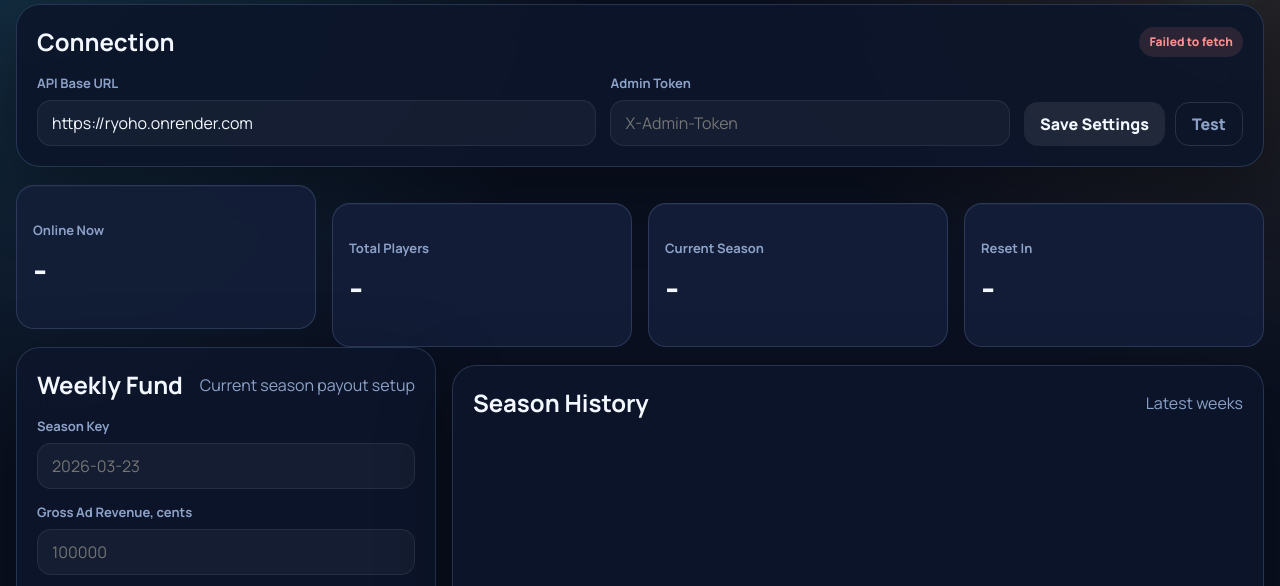
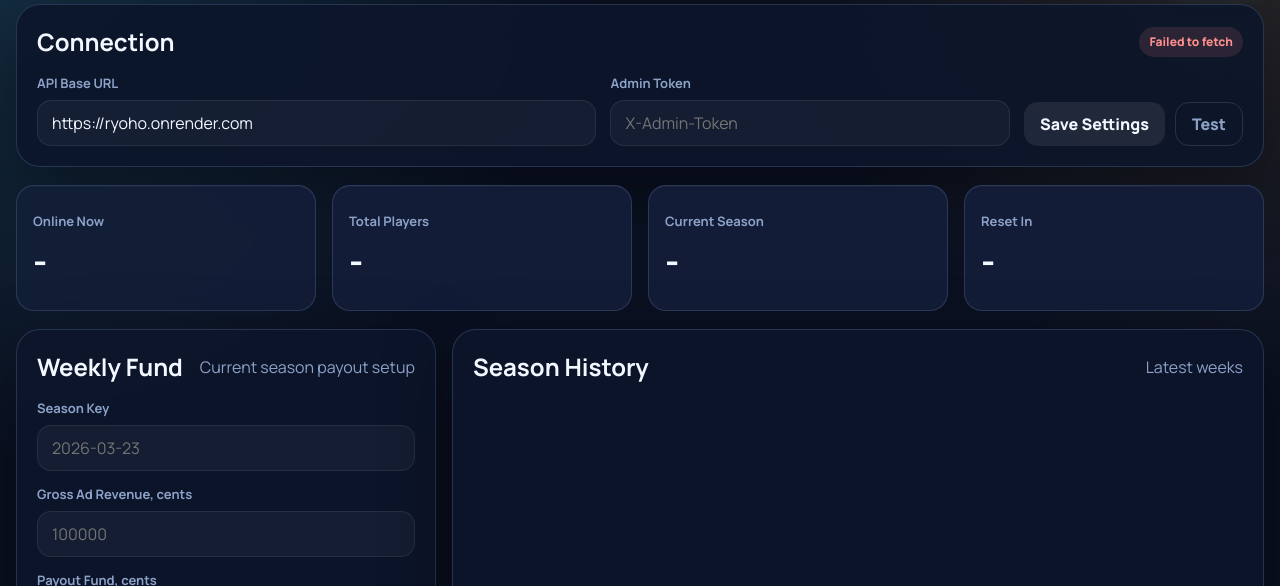
Before and after one commit to Aliev222/websitecard, a plain HTML site: page index.html in a window 1280 px wide. Shown: the part 139-725 px from the top of the page. Drawn offline with Linux system fonts and the light colour scheme; no server answers.

Commit message:
Fix admin panel grid spacing

```diff
--- a/style.css
+++ b/style.css
@@ -92,8 +92,11 @@ h1 {
 
 .settings-panel,
 .overview-grid,
-.dashboard-grid,
-.panel + .panel {
+.dashboard-grid {
+    margin-top: 18px;
+}
+
+.app-shell > .panel + .panel {
     margin-top: 18px;
 }
 
```
